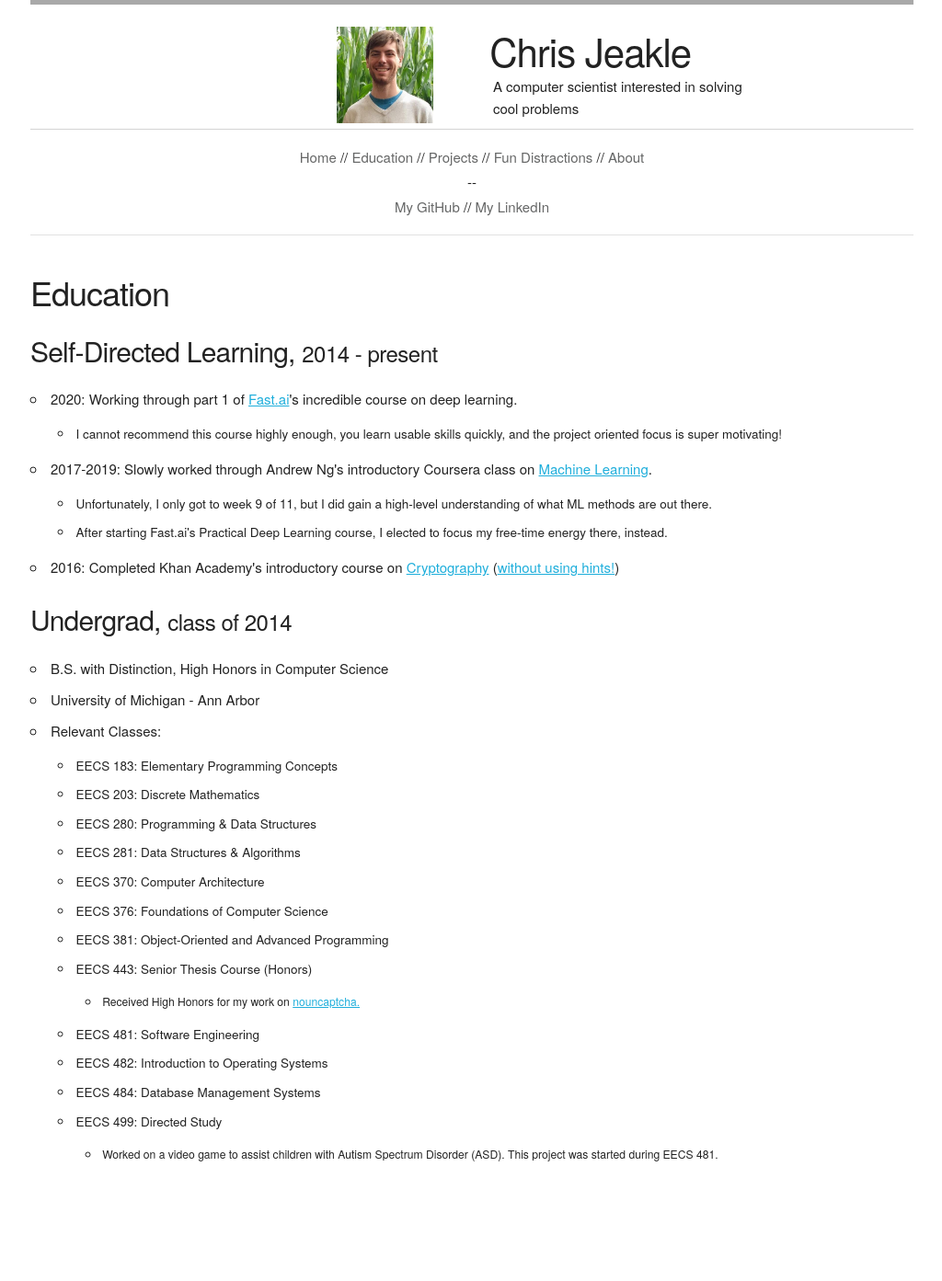
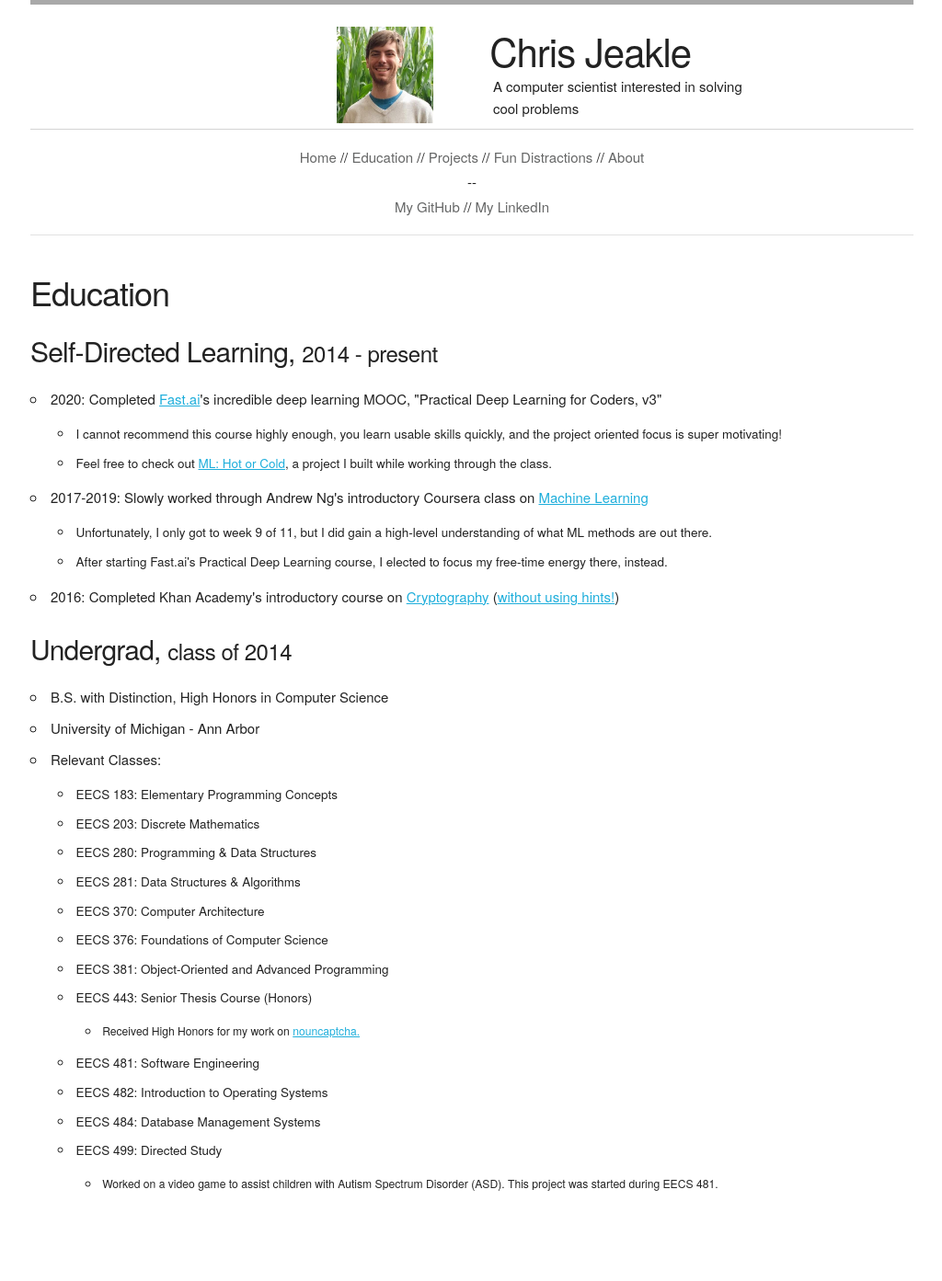
Before and after one commit to cjjeakle/cjjeakle.github.io, a Jekyll site: the page built from education/index.html, in a window 1280 px wide. Shown: the whole page at 92% size, without its empty margins (127-1151 px from the left). Built offline with Jekyll 4.4.1, drawn with Linux system fonts in a browser that asks for light colours; nearby versions of some CDN libraries; before the commit the page ends 1362 px from its top, so only the background shows below that.

Commit message:
Noted that I've finished the Fast.ai course (part 1)

```diff
--- a/education/index.html
+++ b/education/index.html
@@ -10,13 +10,14 @@ layout: default
     <div class="inline-header"><h4>Self-Directed Learning</h4><h5>2014 - present</h5></div>
     <ul>
       <li>
-        2020: Working through part 1 of <a href="https://www.fast.ai">Fast.ai</a>'s incredible course on deep learning.
+        2020: Completed <a href="https://www.fast.ai">Fast.ai</a>'s incredible deep learning MOOC, "Practical Deep Learning for Coders, v3"
         <ul>
           <li>I cannot recommend this course highly enough, you learn usable skills quickly, and the project oriented focus is super motivating!</li>
+          <li>Feel free to check out <a href="/projects#ml-hot-or-cold">ML: Hot or Cold</a>, a project I built while working through the class.</li>
         </ul>
       </li>
       <li>
-        2017-2019: Slowly worked through Andrew Ng's introductory Coursera class on <a href="https://coursera.org/learn/machine-learning">Machine Learning</a>.
+        2017-2019: Slowly worked through Andrew Ng's introductory Coursera class on <a href="https://coursera.org/learn/machine-learning">Machine Learning</a>
         <ul>
           <li>Unfortunately, I only got to week 9 of 11, but I did gain a high-level understanding of what ML methods are out there.</li>
           <li>After starting Fast.ai's Practical Deep Learning course, I elected to focus my free-time energy there, instead.</li>
```
